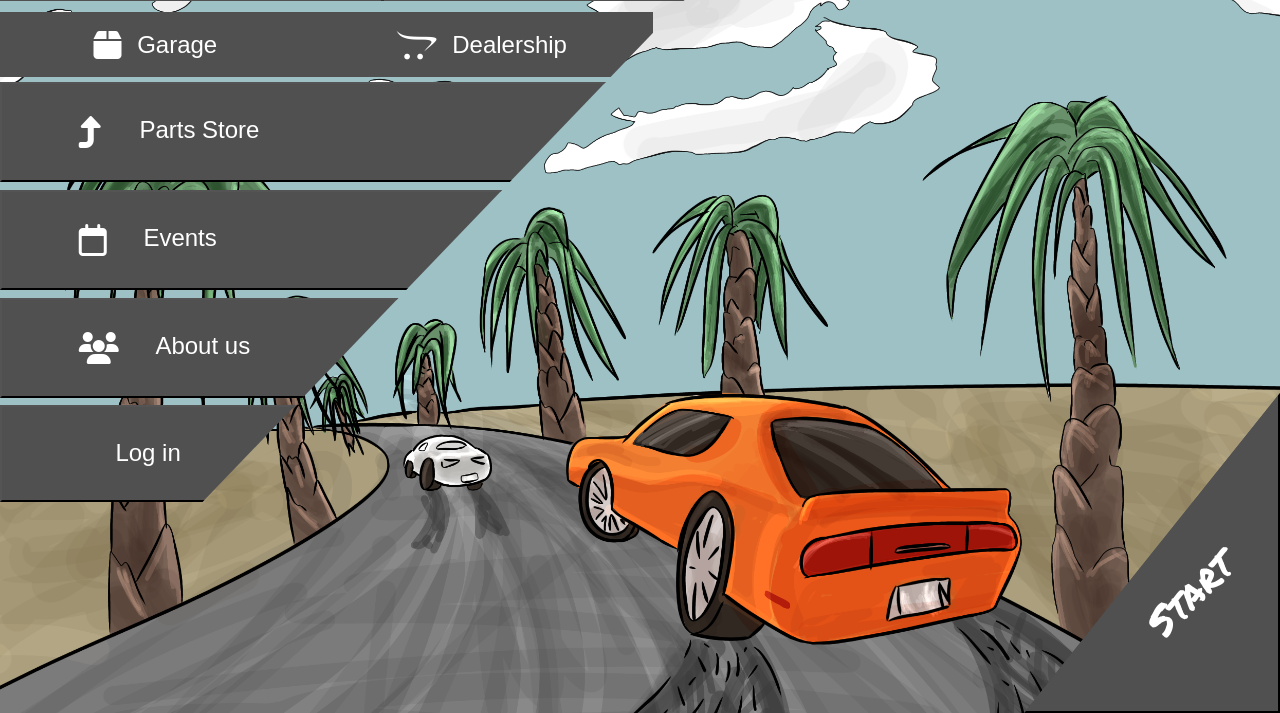
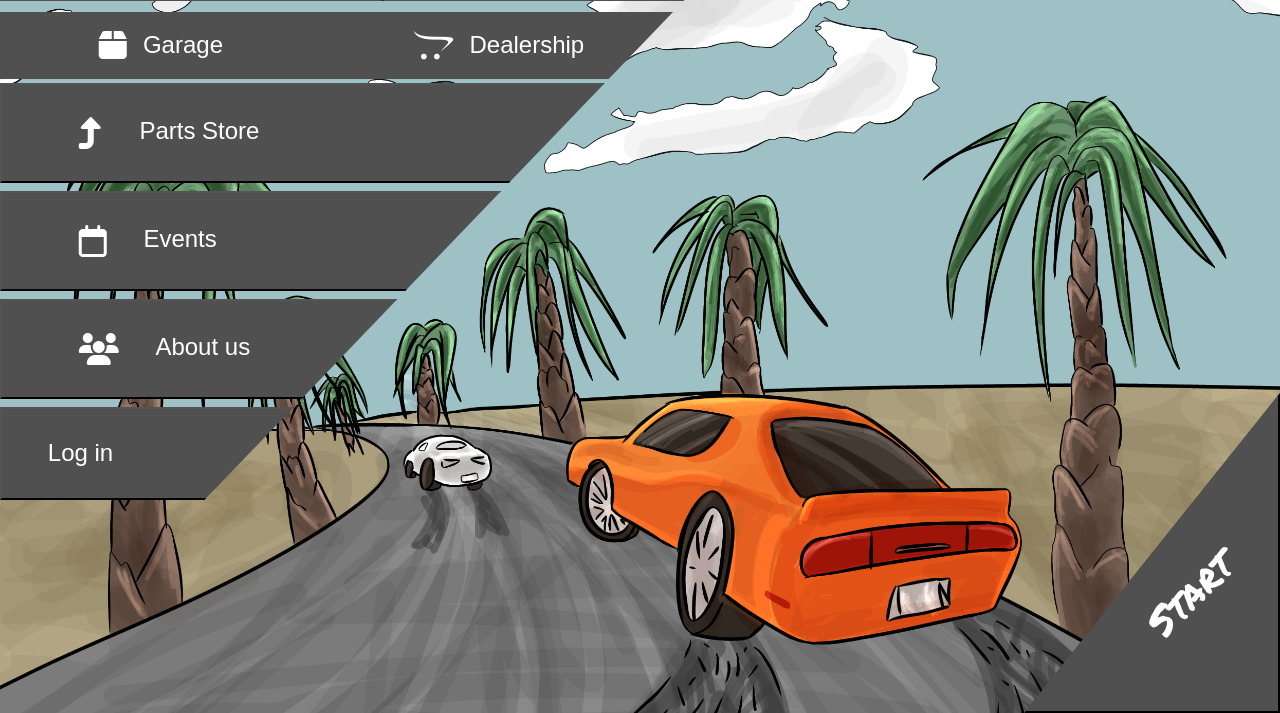
Before and after one commit to AleoshGG/Coiners_Drift, a PHP site: page /index.html in a window 1280 px wide. Shown: the part 87-800 px from the top of the page. Run offline with PHP 8.4, Linux system fonts and the light colour scheme; some libraries are stand-ins or nearby versions; some web fonts are replaced.

Commit message:
Update styleinicio.css

```diff
--- a/Coiner Drift/inicio/styleinicio.css
+++ b/Coiner Drift/inicio/styleinicio.css
@@ -69,7 +69,7 @@
     display: flex;
     padding: 0%;
     margin: 0.5% 0%;
-    width: 85%;
+    width: 88%;
     left: 0%;
     height: 15%;
     box-sizing: border-box;
@@ -141,11 +141,17 @@
     left: 0%;
 }
 
-
-
-
-
-
+.btmLeft li{
+    display: flex;
+    list-style: none;
+    left: 0%;
+}
+.btnIInf button{
+    left: 0%;
+}
+#btnLogin{
+    padding: 0%;
+}
 .right {
     position: absolute;
     transform: rotate(0);
```
